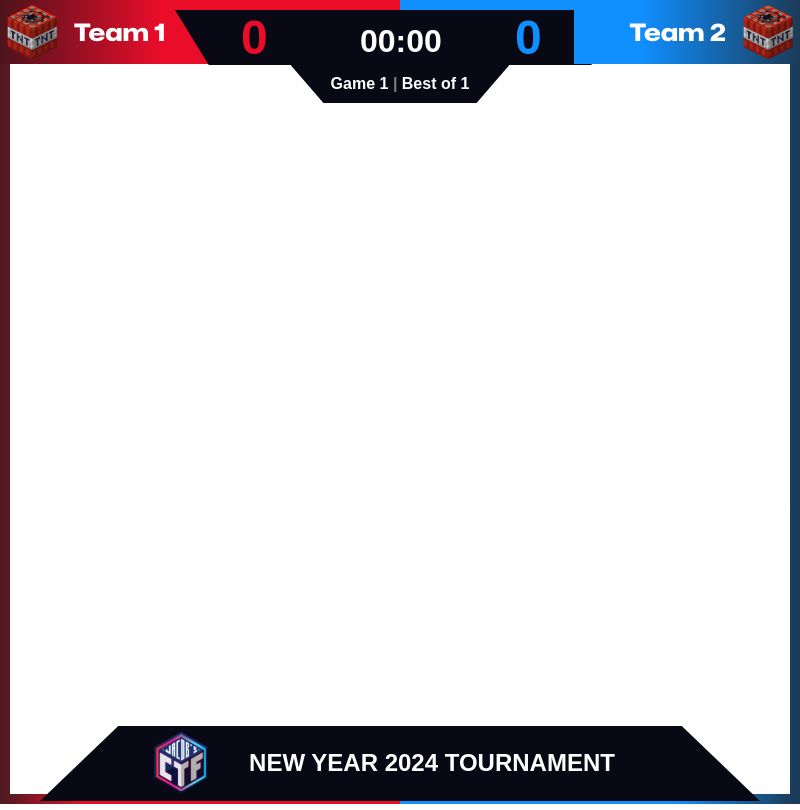
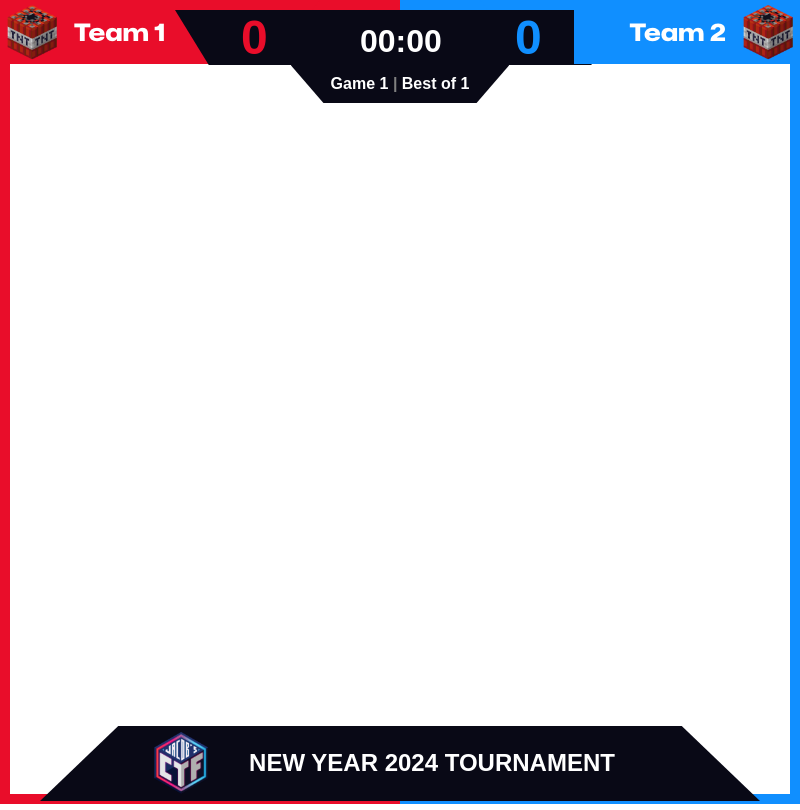
Before and after one commit to ddinan/ctf-obs-overlay, an Electron app: page index.html in a window 800 px wide. Drawn offline with Linux system fonts and the light colour scheme; no server answers.

Commit message:
Remove gradients from overlay

```diff
--- a/styles/style.css
+++ b/styles/style.css
@@ -11,7 +11,7 @@ body {
 	/*background: url('https://i.imgur.com/Fi6Hqof.png');*/
 	font-family: 'Montserrat', sans-serif;
 	border: 10px solid;
-	border-image: linear-gradient(to right, #511A22 0%, #e90d2a 10%, #e90d2a 50%, #108fff 50%, #108fff 85%, #1B3B57 100%) 5;
+	border-image: linear-gradient(to right, #e90d2a 0%, #e90d2a 10%, #e90d2a 50%, #108fff 50%, #108fff 85%, #108fff 100%) 5;
 	height: 98vh;
 	overflow-y: scroll;
 }
@@ -151,7 +151,7 @@ body {
 	top: 0;
 	width: 50%;
 	height: 100%;
-	background: linear-gradient(90deg, #4d131b, #e90d2a);
+	background: linear-gradient(90deg, #e90d2a, #e90d2a);
 	z-index: 0;
 }
 
@@ -176,7 +176,7 @@ body {
 	top: 0;
 	width: 50%;
 	height: 100%;
-	background: linear-gradient(90deg, #108fff, #1B3B57);
+	background: linear-gradient(90deg, #108fff, #108fff);
 	z-index: 0;
 }
 
@@ -373,11 +373,11 @@ body {
 }
 
 .border-gradient-red {
-	border-image-source: linear-gradient(90deg, #4d131b, #e90d2a);
+	border-image-source: linear-gradient(90deg, #e90d2a, #e90d2a);
 }
 
 .border-gradient-blue {
-	border-image-source: linear-gradient(90deg, #108fff, #1B3B57);
+	border-image-source: linear-gradient(90deg, #108fff, #108fff);
 }
 
 .red, .blue {
```
